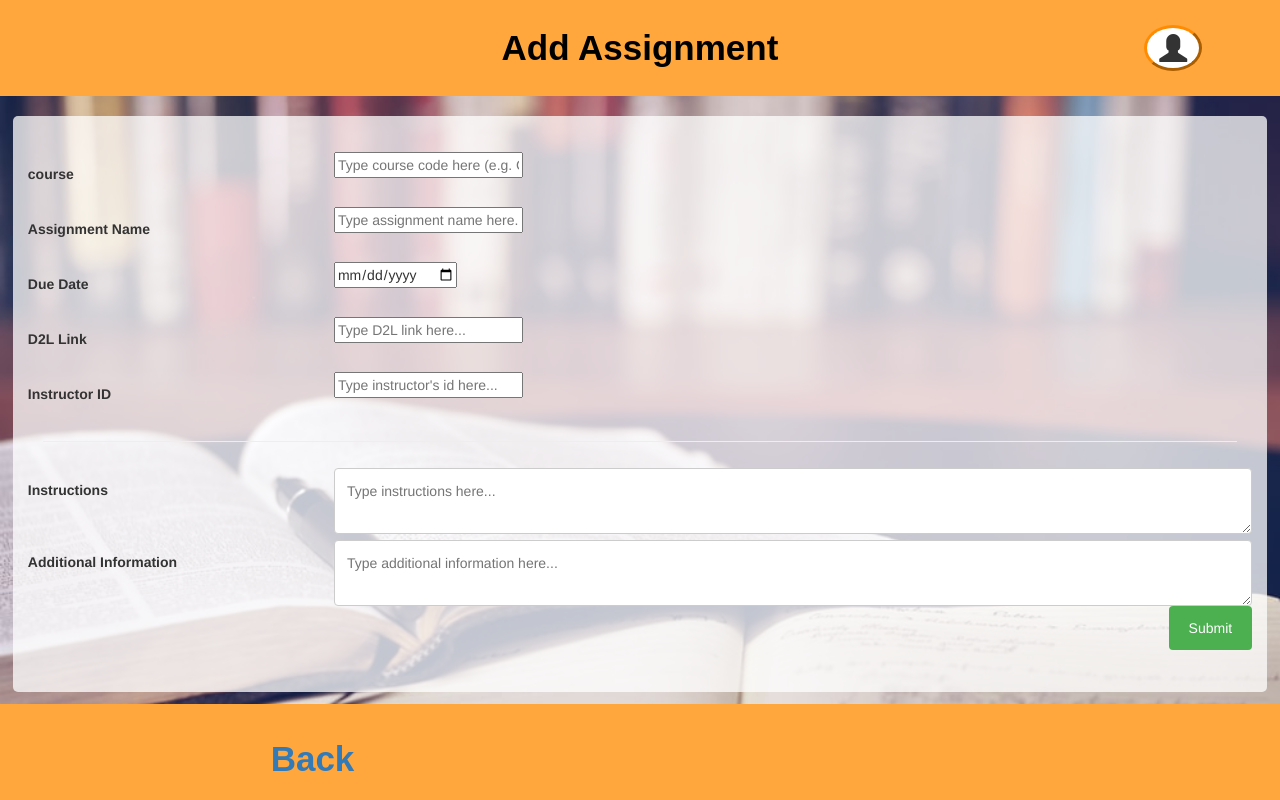
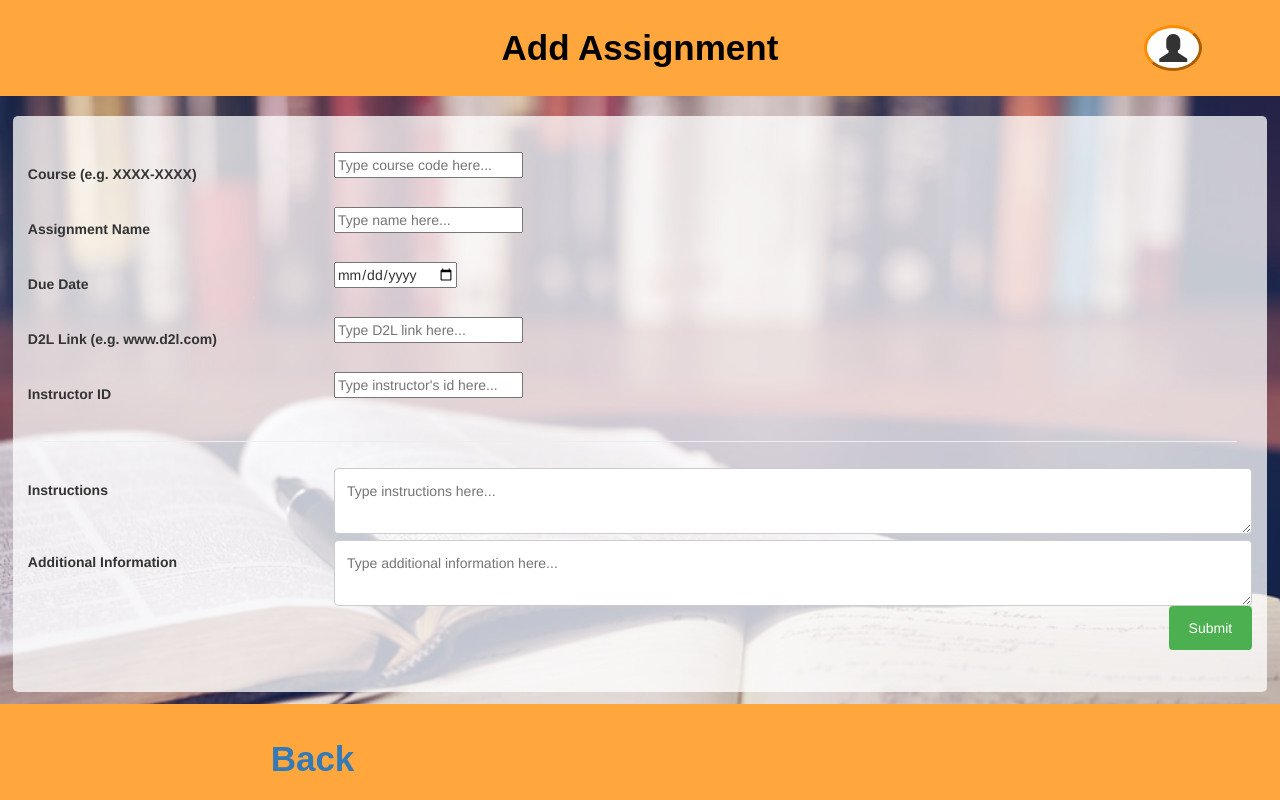
Before and after one commit to AmirAshvins/Team_AKA_project, a plain HTML site: page addasignment.html in a window 1280 px wide. Drawn offline with nearby package versions, Linux system fonts and the light colour scheme.

Commit message:
Modified form

```diff
--- a/addasignment.html
+++ b/addasignment.html
@@ -29,11 +29,11 @@
         <form action="#">
             <div class="row">
                 <div class="col-25">
-                    <label for="course" autocomplete="on">course</label>
+                    <label for="course" autocomplete="on">Course (e.g. XXXX-XXXX)</label>
                 </div>
                 <div class="col-75">
                     <input type="text" id="course" name="course"
-                        placeholder="Type course code here (e.g. COMP-1100)...">
+                        placeholder="Type course code here...">
                 </div>
             </div>
             <div class="row">
@@ -42,7 +42,7 @@
                 </div>
                 <div class="col-75">
                     <input type="text" id="assignmentName" name="assignmentName"
-                        placeholder="Type assignment name here..." autocomplete="on">
+                        placeholder="Type name here..." autocomplete="on">
                 </div>
             </div>
             <div class="row">
@@ -55,7 +55,7 @@
             </div>
             <div class="row">
                 <div class="col-25">
-                    <label for="d2lLink">D2L Link</label>
+                    <label for="d2lLink">D2L Link (e.g. www.d2l.com)</label>
                 </div>
                 <div class="col-75">
                     <input type="text" id="d2lLink" name="d2lLink" placeholder="Type D2L link here..."
```
